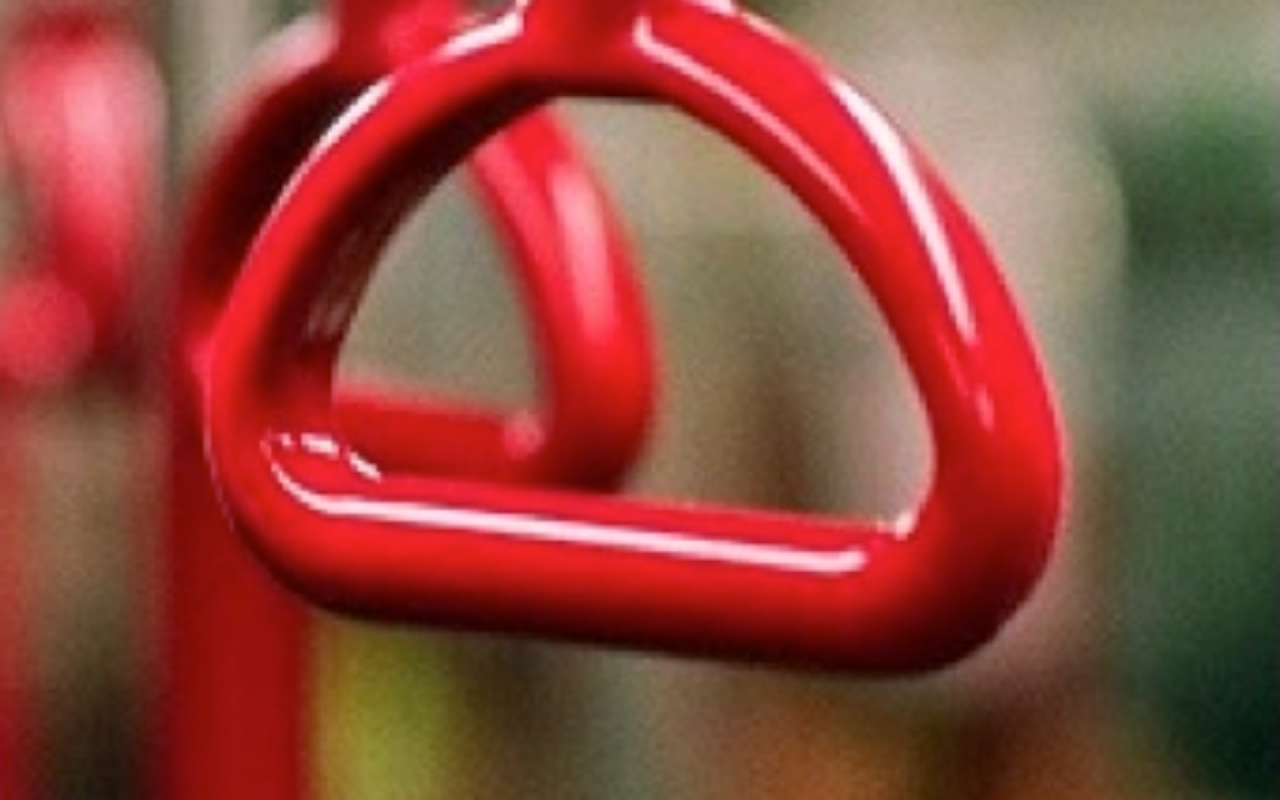
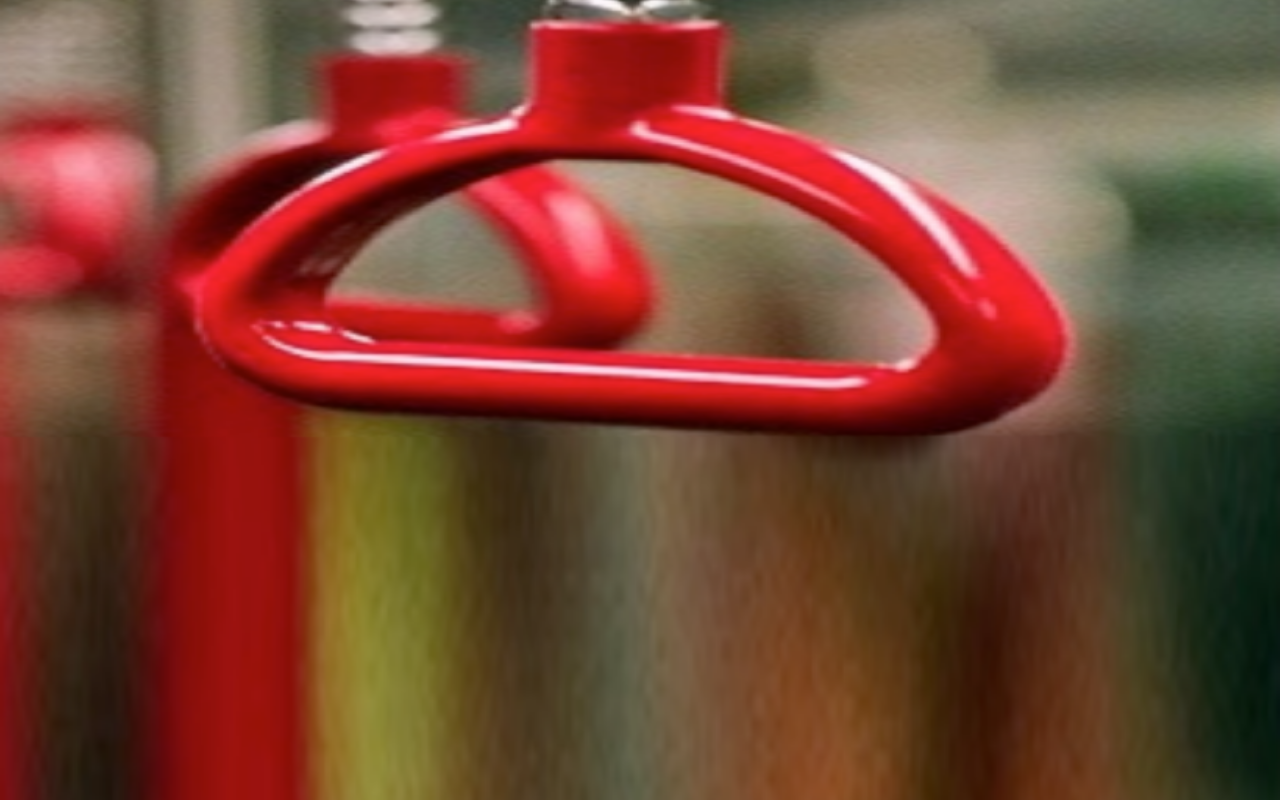
Before and after one commit to nasoym/fall_again_webpage, a website: page app/index.html in a window 1280 px wide. Drawn offline with Linux system fonts and the light colour scheme; files that its build step writes are made by us from their sources.

Commit message:
added new image with the right position as indicated in jeffreys pdf

```diff
--- a/app/views/main.html
+++ b/app/views/main.html
@@ -28,8 +28,8 @@
 
     style="
       width:100%;
-      height:180%;
+      height:142%;
     "
-    src="images/handle_01.png"
+    src="images/long_handle_image.png"
   />
 </div>
```
Also changed, not shown: app/images/long_handle_image.png (added).
